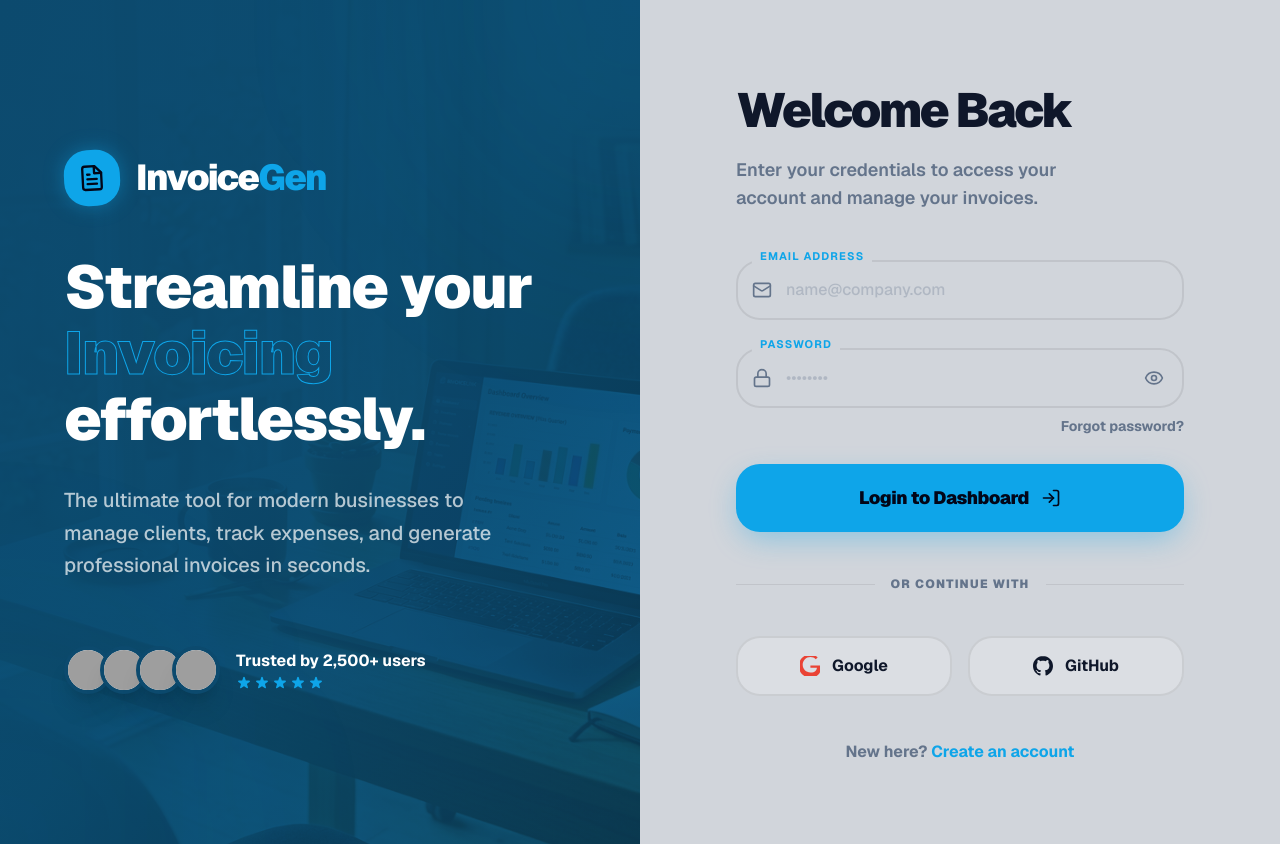
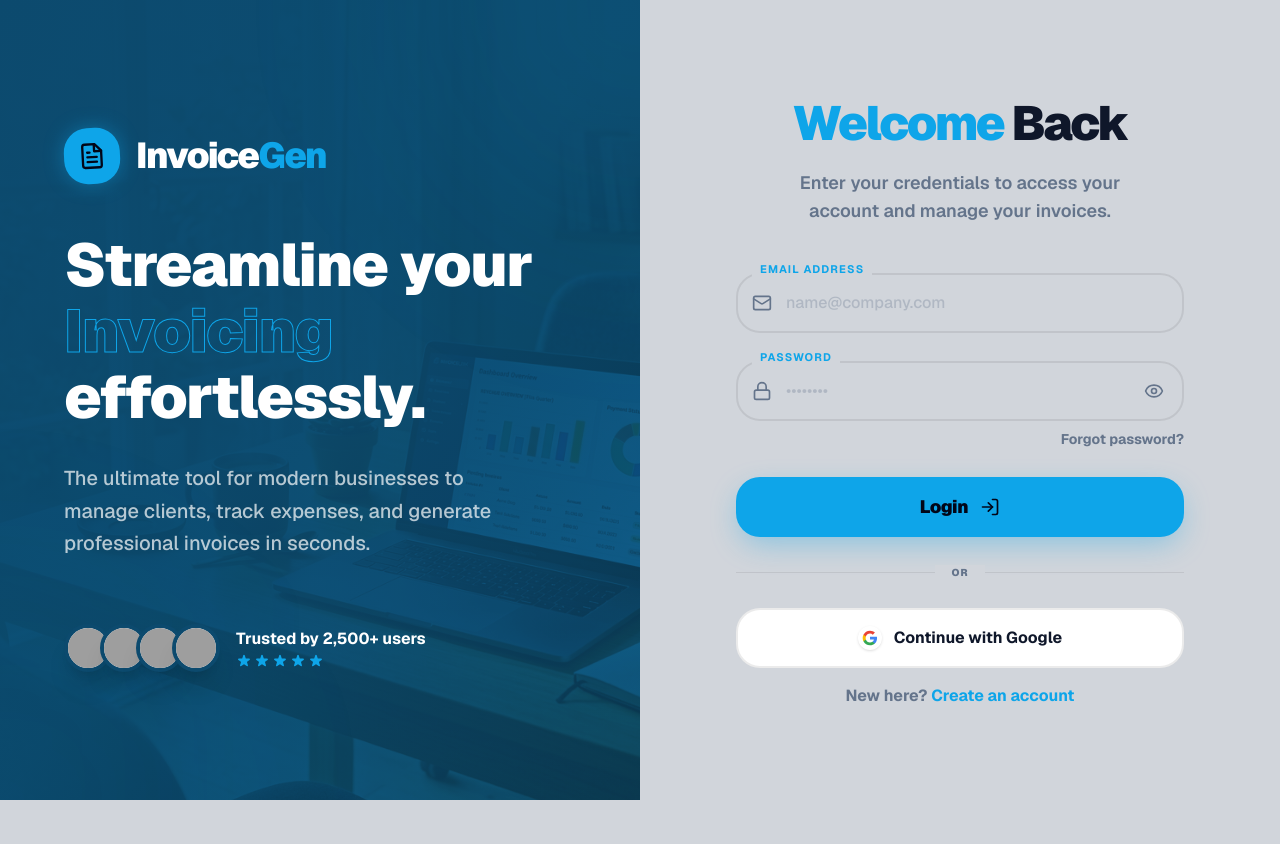
Before and after one commit to Sajansan/Invoice_App, a Next.js app: page /login in a window 1280 px wide. After the commit the page ends 800 px from the top, so only its background shows below. Built offline with nearby package versions, Linux system fonts and the light colour scheme; no server answers; grey boxes are pictures that could not be loaded.

Commit message:
Implement authentication pages with Supabase login and signup functionality

```diff
--- a/app/(auth)/login/page.tsx
+++ b/app/(auth)/login/page.tsx
@@ -65,7 +65,7 @@ function LoginContent() {
 
   return (
     <AuthLayout
-      title="Welcome Back"
+      title={<><span className="text-primary">Welcome</span> Back</>}
       subtitle="Enter your credentials to access your account and manage your invoices."
     >
       <form onSubmit={handleLogin} className="space-y-7">
@@ -126,47 +126,43 @@ function LoginContent() {
         <button
           type="submit"
           disabled={loading}
-          className="w-full py-5 rounded-2xl bg-primary text-slate-950 text-lg font-black tracking-tight hover:brightness-105 active:scale-[0.99] transition-all shadow-[0_10px_30px_-5px_rgba(14,165,233,0.4)] disabled:opacity-50 cursor-pointer flex items-center justify-center gap-3 group"
+          className="w-full py-4 rounded-2xl bg-primary text-slate-950 text-lg font-black tracking-tight hover:brightness-105 active:scale-[0.99] transition-all shadow-[0_10px_30px_-5px_rgba(14,165,233,0.4)] disabled:opacity-50 cursor-pointer flex items-center justify-center gap-3 group"
         >
           {loading ? (
             <div className="w-6 h-6 border-3 border-slate-950/30 border-t-slate-950 rounded-full animate-spin"></div>
           ) : (
             <>
-              Login to Dashboard
+              Login
               <LogIn className="w-5 h-5 group-hover:translate-x-1 transition-transform" />
             </>
           )}
         </button>
+      </form>
 
-        <div className="relative py-4">
+      <div className="relative py-7">
         <div className="absolute inset-0 flex items-center">
           <div className="w-full border-t border-border"></div>
         </div>
-          <div className="relative flex justify-center text-xs uppercase">
-            <span className="bg-background px-4 text-muted font-black tracking-widest">Or continue with</span>
+        <div className="relative flex justify-center text-[10px] uppercase">
+          <span className="bg-background px-4 text-muted font-black tracking-widest">Or</span>
         </div>
       </div>
 
-        <div className="grid grid-cols-2 gap-4">
+      <div className="flex flex-col gap-4">
         <button
           type="button"
           onClick={() => handleSocialLogin('google')}
-            className="flex items-center justify-center gap-3 py-4 bg-surface/50 border-2 border-border rounded-2xl hover:bg-surface hover:border-primary/30 transition-all cursor-pointer font-bold"
+          className="w-full flex items-center justify-center gap-3 py-4 bg-white dark:bg-surface border-2 border-border rounded-2xl hover:border-primary/50 hover:shadow-[0_0_20px_rgba(14,165,233,0.15)] transition-all duration-300 cursor-pointer font-bold group/google text-foreground"
         >
-            <svg className="w-5 h-5" viewBox="0 0 24 24">
-              <path fill="#EA4335" d="M12.48 10.92v3.28h7.84c-.24 1.84-.908 3.152-2.108 4.088-1.036.792-2.612 1.564-5.732 1.564-5.176 0-9.264-4.14-9.264-9.264s4.088-9.264 9.264-9.264c2.72 0 4.8 1.048 6.48 2.64l2.32-2.32c-2.436-2.28-5.584-3.64-8.8-3.64-7.72 0-14 6.28-14 14s6.28 14 14 14c4.14 0 7.28-1.352 9.6-3.8 2.4-2.4 3.168-5.736 3.168-8.48 0-.816-.072-1.576-.2-2.304h-12.568z"/>
+          <div className="w-6 h-6 flex items-center justify-center bg-white rounded-full p-1 shadow-sm group-hover/google:scale-110 transition-transform duration-300">
+            <svg className="w-full h-full" viewBox="0 0 24 24">
+              <path fill="#4285F4" d="M22.56 12.25c0-.78-.07-1.53-.2-2.25H12v4.26h5.92c-.26 1.37-1.04 2.53-2.21 3.31v2.77h3.57c2.08-1.92 3.28-4.74 3.28-8.09z"/>
+              <path fill="#34A853" d="M12 23c2.97 0 5.46-.98 7.28-2.66l-3.57-2.77c-1 .67-2.28 1.06-3.71 1.06-2.86 0-5.29-1.93-6.16-4.53H2.18v2.84C3.99 20.53 7.7 23 12 23z"/>
+              <path fill="#FBBC05" d="M5.84 14.09c-.22-.66-.35-1.36-.35-2.09s.13-1.43.35-2.09V7.07H2.18C1.43 8.55 1 10.22 1 12s.43 3.45 1.18 4.93l3.66-2.84z"/>
+              <path fill="#EA4335" d="M12 5.38c1.62 0 3.06.56 4.21 1.66l3.15-3.15C17.45 2.09 14.97 1 12 1 7.7 1 3.99 3.47 2.18 7.07l3.66 2.84c.87-2.6 3.3-4.53 6.16-4.53z"/>
             </svg>
-            Google
-          </button>
-          <button
-            type="button"
-            onClick={() => handleSocialLogin('github')}
-            className="flex items-center justify-center gap-3 py-4 bg-surface/50 border-2 border-border rounded-2xl hover:bg-surface hover:border-primary/30 transition-all cursor-pointer font-bold text-foreground"
-          >
-            <svg className="w-5 h-5 fill-current" viewBox="0 0 24 24">
-              <path d="M12 0c-6.626 0-12 5.373-12 12 0 5.302 3.438 9.8 8.207 11.387.599.111.793-.261.793-.577v-2.234c-3.338.726-4.042-1.416-4.042-1.416-.546-1.387-1.333-1.756-1.333-1.756-1.089-.745.083-.729.083-.729 1.205.084 1.839 1.237 1.839 1.237 1.07 1.834 2.807 1.304 3.492.997.107-.775.418-1.305.762-1.604-2.665-.305-5.467-1.334-5.467-5.931 0-1.311.469-2.381 1.236-3.221-.124-.303-.535-1.524.117-3.176 0 0 1.008-.322 3.301 1.23.957-.266 1.983-.399 3.003-.404 1.02.005 2.047.138 3.006.404 2.291-1.552 3.297-1.23 3.297-1.23.653 1.653.242 2.874.118 3.176.77.84 1.235 1.911 1.235 3.221 0 4.609-2.807 5.624-5.479 5.921.43.372.823 1.102.823 2.222v3.293c0 .319.192.694.801.576 4.765-1.589 8.199-6.086 8.199-11.386 0-6.627-5.373-12-12-12z"/>
-            </svg>
-            GitHub
+          </div>
+          <span>Continue with Google</span>
         </button>
       </div>
 
@@ -179,7 +175,6 @@ function LoginContent() {
           Create an account
         </Link>
       </p>
-      </form>
     </AuthLayout>
   );
 }
--- a/app/(auth)/signup/page.tsx
+++ b/app/(auth)/signup/page.tsx
@@ -88,9 +88,12 @@ export default function SignupPage() {
 
   return (
     <AuthLayout
-      title="Create Account"
+      title={<><span className="text-primary">Create</span> Account</>}
       subtitle="Join thousands of businesses managing their finances professionally with InvoiceGen."
+      maxWidth="max-w-xl"
     >
+
+
         <form onSubmit={handleSignup} className="space-y-6">
           <div className="grid grid-cols-2 gap-4">
             <div className="relative group">
@@ -254,8 +257,48 @@ export default function SignupPage() {
               </>
             )}
           </button>
+        </form>
 
-        <p className="text-center text-muted font-bold pt-2">
+      <div className="relative py-10">
+        <div className="absolute inset-0 flex items-center">
+          <div className="w-full border-t border-border"></div>
+        </div>
+        <div className="relative flex justify-center text-[10px] uppercase">
+          <span className="bg-background px-4 text-muted font-black tracking-widest">Or sign up with</span>
+        </div>
+      </div>
+
+      <div className="flex flex-col gap-4">
+        <button
+          type="button"
+          onClick={async () => {
+            try {
+              const { error } = await supabase.auth.signInWithOAuth({
+                provider: 'google',
+                options: {
+                  redirectTo: `${window.location.origin}/auth/callback`,
+                },
+              });
+              if (error) throw error;
+            } catch (err: any) {
+              toast.error(err.message || 'Failed to sign in with Google');
+            }
+          }}
+          className="w-full flex items-center justify-center gap-3 py-4 bg-white dark:bg-surface border-2 border-border rounded-2xl hover:border-primary/50 hover:shadow-[0_0_20px_rgba(14,165,233,0.15)] transition-all duration-300 cursor-pointer font-bold group/google text-foreground"
+        >
+          <div className="w-6 h-6 flex items-center justify-center bg-white rounded-full p-1 shadow-sm group-hover/google:scale-110 transition-transform duration-300">
+            <svg className="w-full h-full" viewBox="0 0 24 24">
+              <path fill="#4285F4" d="M22.56 12.25c0-.78-.07-1.53-.2-2.25H12v4.26h5.92c-.26 1.37-1.04 2.53-2.21 3.31v2.77h3.57c2.08-1.92 3.28-4.74 3.28-8.09z"/>
+              <path fill="#34A853" d="M12 23c2.97 0 5.46-.98 7.28-2.66l-3.57-2.77c-1 .67-2.28 1.06-3.71 1.06-2.86 0-5.29-1.93-6.16-4.53H2.18v2.84C3.99 20.53 7.7 23 12 23z"/>
+              <path fill="#FBBC05" d="M5.84 14.09c-.22-.66-.35-1.36-.35-2.09s.13-1.43.35-2.09V7.07H2.18C1.43 8.55 1 10.22 1 12s.43 3.45 1.18 4.93l3.66-2.84z"/>
+              <path fill="#EA4335" d="M12 5.38c1.62 0 3.06.56 4.21 1.66l3.15-3.15C17.45 2.09 14.97 1 12 1 7.7 1 3.99 3.47 2.18 7.07l3.66 2.84c.87-2.6 3.3-4.53 6.16-4.53z"/>
+            </svg>
+          </div>
+          <span>Sign up with Google</span>
+        </button>
+      </div>
+
+      <p className="text-center text-muted font-bold pt-6">
         Already have an account?{' '}
         <Link
           href="/login"
@@ -264,7 +307,6 @@ export default function SignupPage() {
           Sign In
         </Link>
       </p>
-      </form>
       </AuthLayout>
   );
 }
--- a/components/layout/AuthLayout.tsx
+++ b/components/layout/AuthLayout.tsx
@@ -22,11 +22,12 @@ const FileTextSVG = ({ className }: { className?: string }) => (
 
 interface AuthLayoutProps {
   children: React.ReactNode;
-  title: string;
+  title: React.ReactNode;
   subtitle: string;
+  maxWidth?: string;
 }
 
-export default function AuthLayout({ children, title, subtitle }: AuthLayoutProps) {
+export default function AuthLayout({ children, title, subtitle, maxWidth = "max-w-md" }: AuthLayoutProps) {
   return (
     <div className="min-h-screen flex flex-col md:flex-row bg-background">
       {/* Left Side: Hero (Hidden on Mobile) */}
@@ -98,12 +99,12 @@ export default function AuthLayout({ children, title, subtitle }: AuthLayoutProp
           </h2>
         </div>
 
-        <div className="w-full max-w-md animate-slideUp">
-          <div className="mb-12 text-center md:text-left pt-16 md:pt-0">
-            <h2 className="text-5xl font-black tracking-tighter mb-4 text-foreground leading-tight">
+        <div className={`w-full ${maxWidth} animate-slideUp`}>
+          <div className="mb-12 text-center pt-16 md:pt-0">
+            <h2 className="text-5xl font-black tracking-tighter mb-4 text-foreground leading-tight mx-auto">
               {title}
             </h2>
-            <p className="text-muted font-semibold text-lg max-w-sm">
+            <p className="text-muted font-semibold text-lg max-w-sm mx-auto">
               {subtitle}
             </p>
           </div>
```
Lines whose indentation alone changed are shown as unchanged.
